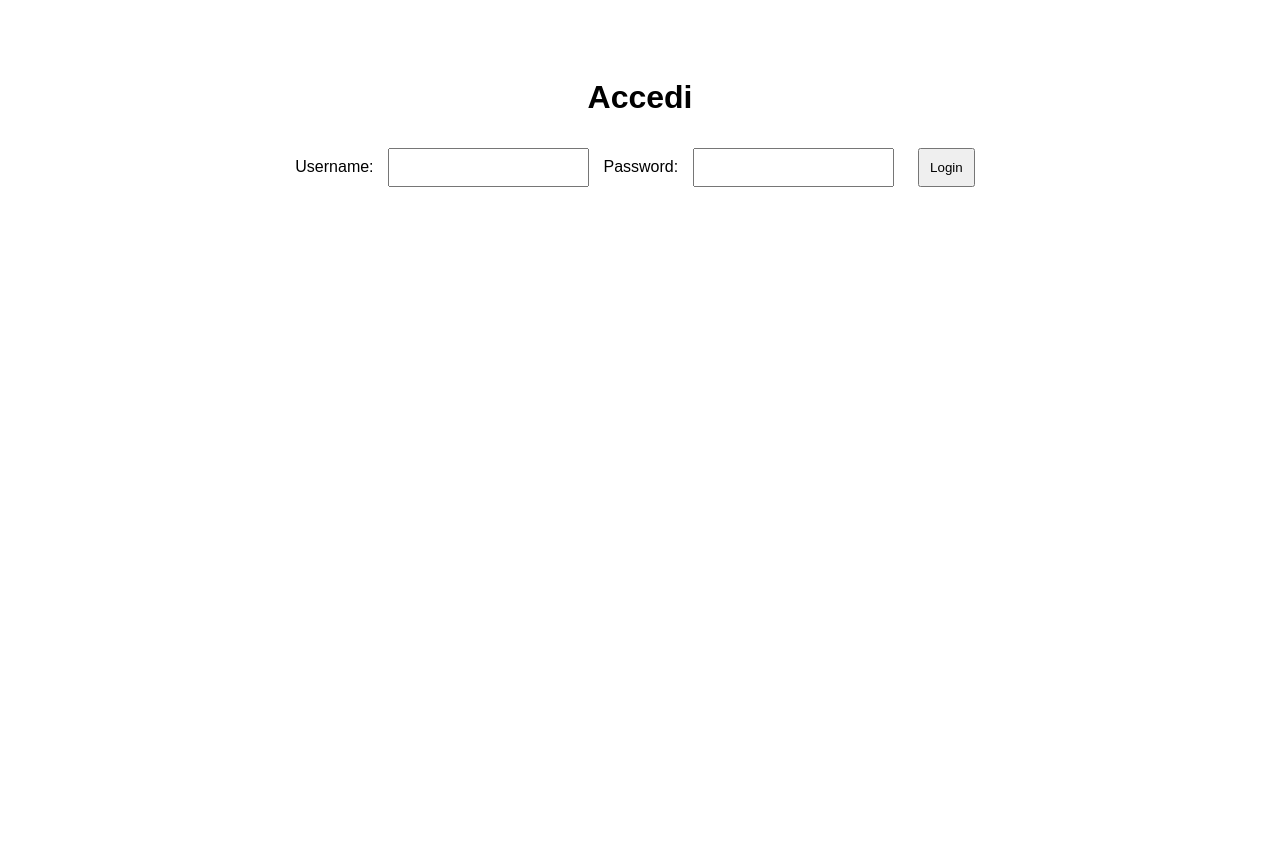
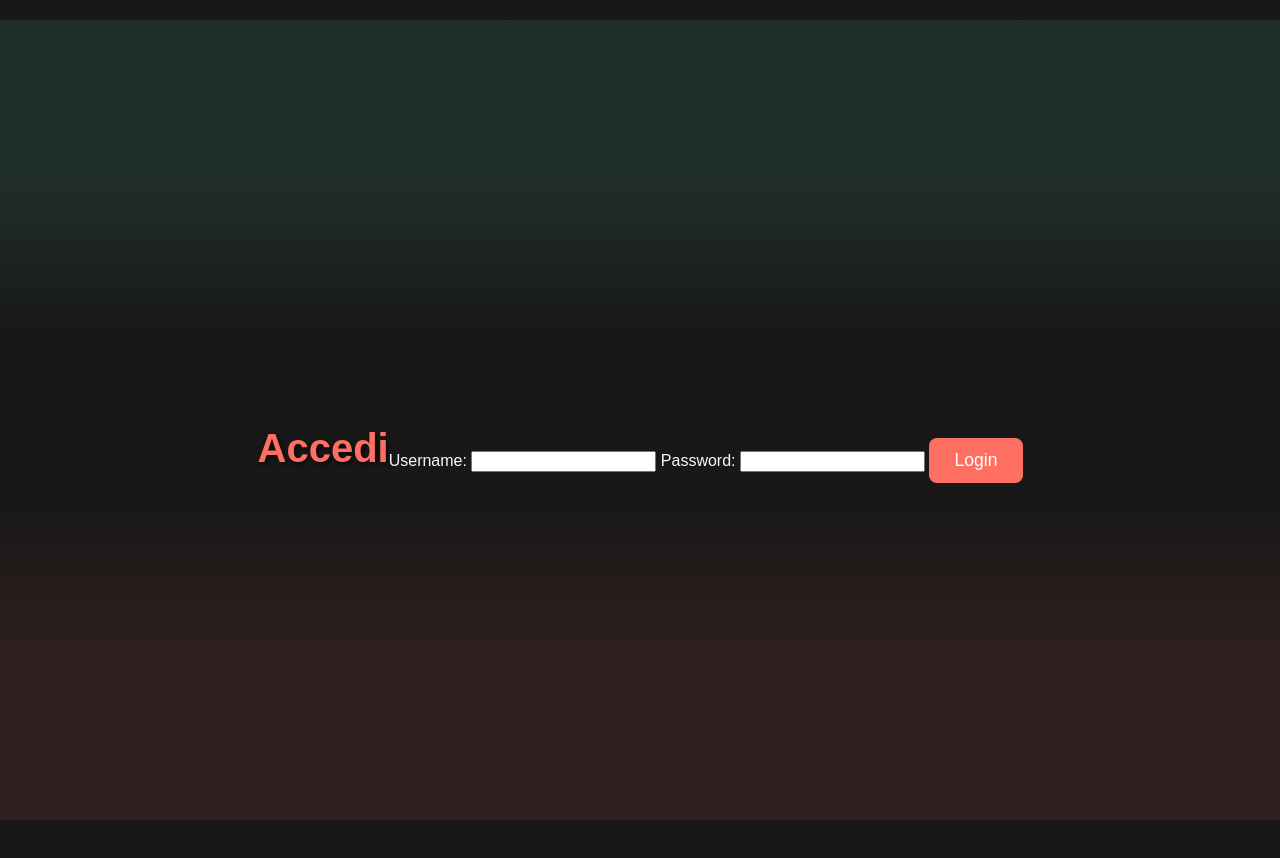
Before and after one commit to he884/musik, a plain HTML site: page login.html in a window 1280 px wide. Before the commit the page ends 800 px from the top, so only its background shows below. Drawn offline with Linux system fonts and the light colour scheme.

Commit message:
Update login.html

```diff
--- a/login.html
+++ b/login.html
@@ -4,12 +4,18 @@
     <meta charset="UTF-8">
     <meta name="viewport" content="width=device-width, initial-scale=1.0">
     <title>Login</title>
+    <link rel="stylesheet" href="style.css">
     <style>
-        body { font-family: Arial, sans-serif; text-align: center; padding: 50px; }
-        input, button { margin: 10px; padding: 10px; }
+        /* Stili specifici per centrare il form nella pagina di login (potrebbe essere incluso in style.css) */
+        body.login-background {
+            display: flex;
+            justify-content: center;
+            align-items: center;
+            min-height: 100vh; /* Assicura che lo sfondo copra tutta l'altezza della finestra */
+        }
     </style>
 </head>
-<body>
+<body class="login-background">
     <h1>Accedi</h1>
     <form onsubmit="login(event)">
         <label for="username">Username:</label>
```
